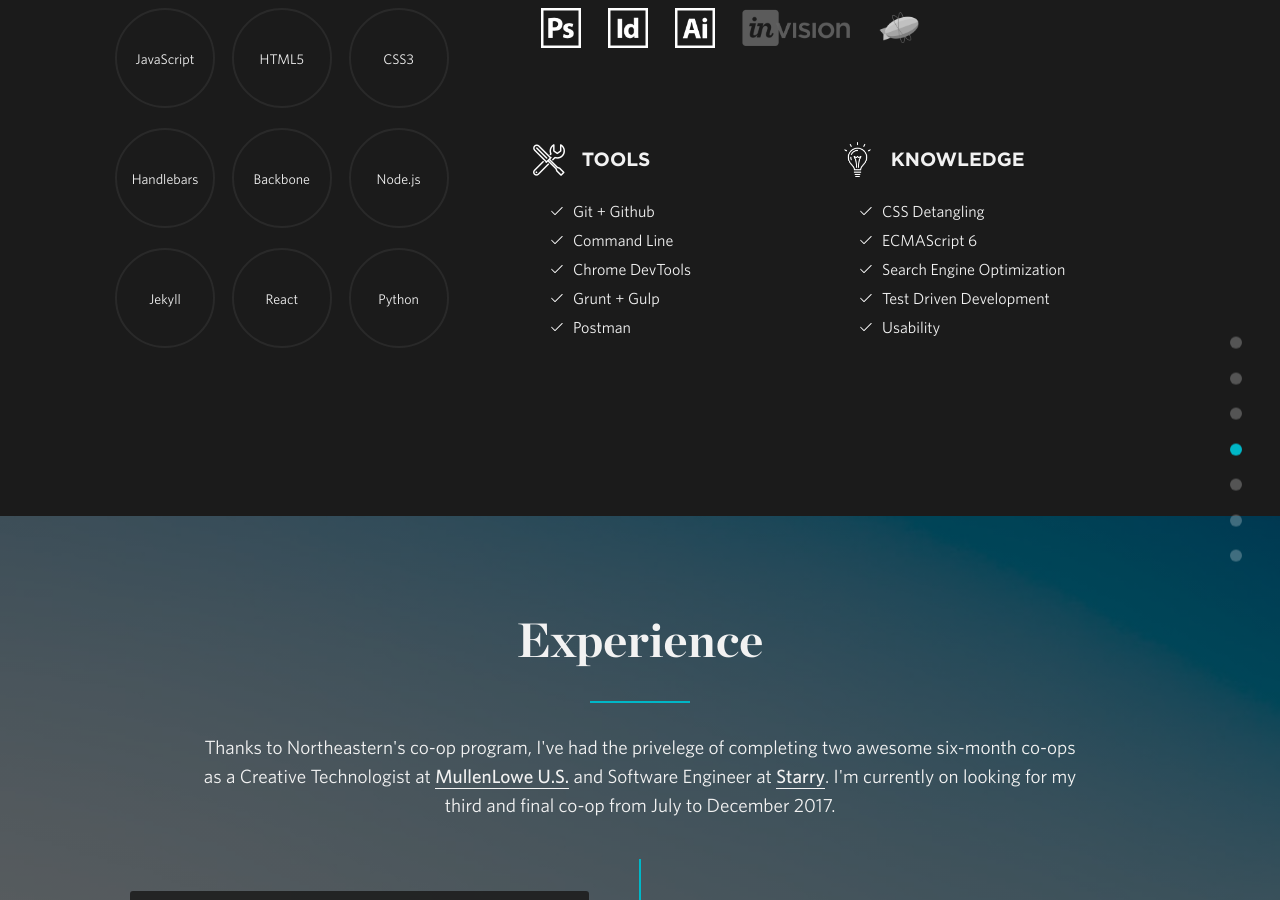
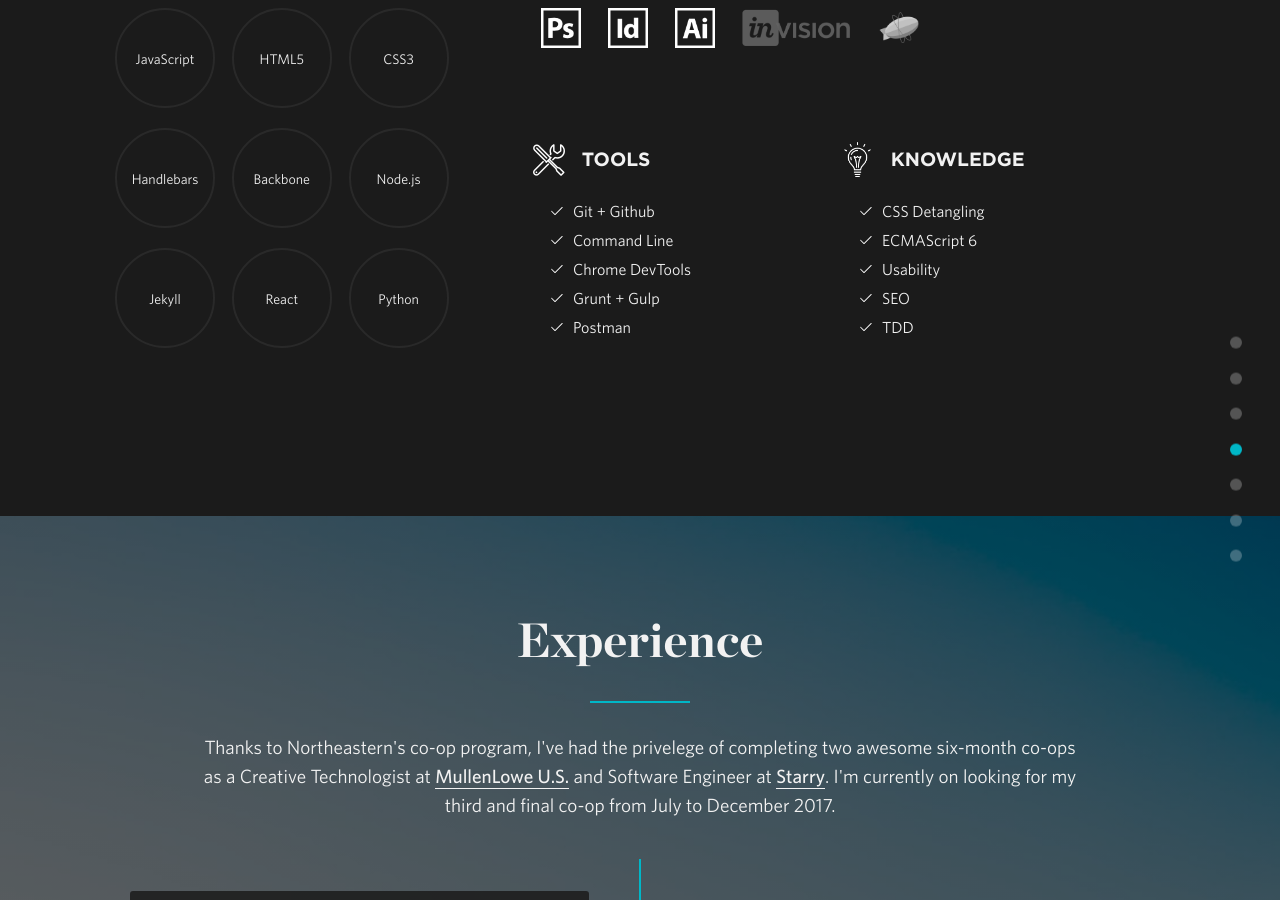
Before and after one commit to kingpig-dev/bchiang7.github.io, a Jekyll site: the page built from index.html, in a window 1280 px wide and 900 px high, scrolled down 2847 px. Built offline with Jekyll 4.4.1, drawn with Linux system fonts in a browser that asks for light colours; nearby versions of some CDN libraries.

Commit message:
acronyms all around

```diff
--- a/_data/skills.yml
+++ b/_data/skills.yml
@@ -26,6 +26,6 @@ tools:
 knowledge:
   - item: CSS Detangling
   - item: ECMAScript 6
-  - item: Search Engine Optimization
-  - item: Test Driven Development
   - item: Usability
+  - item: SEO
+  - item: TDD
```
